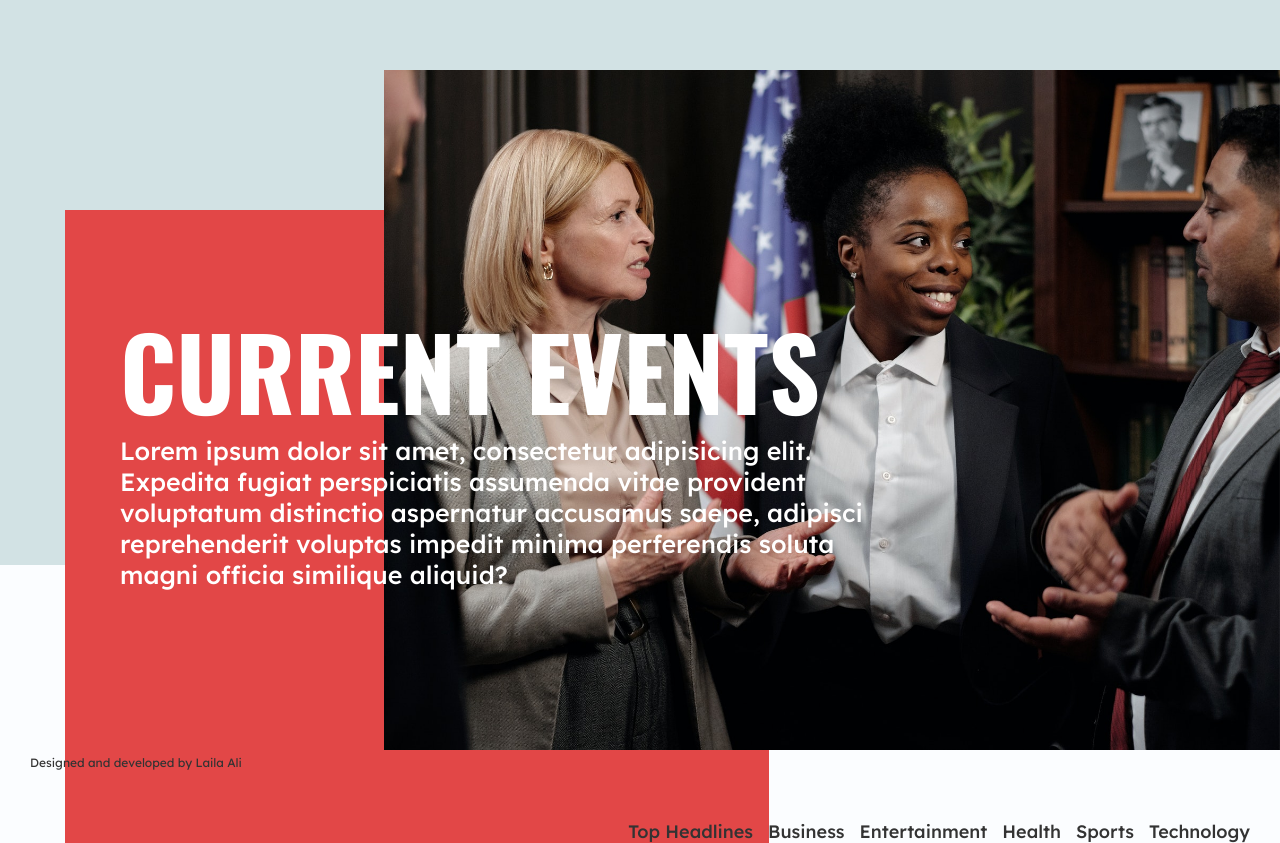
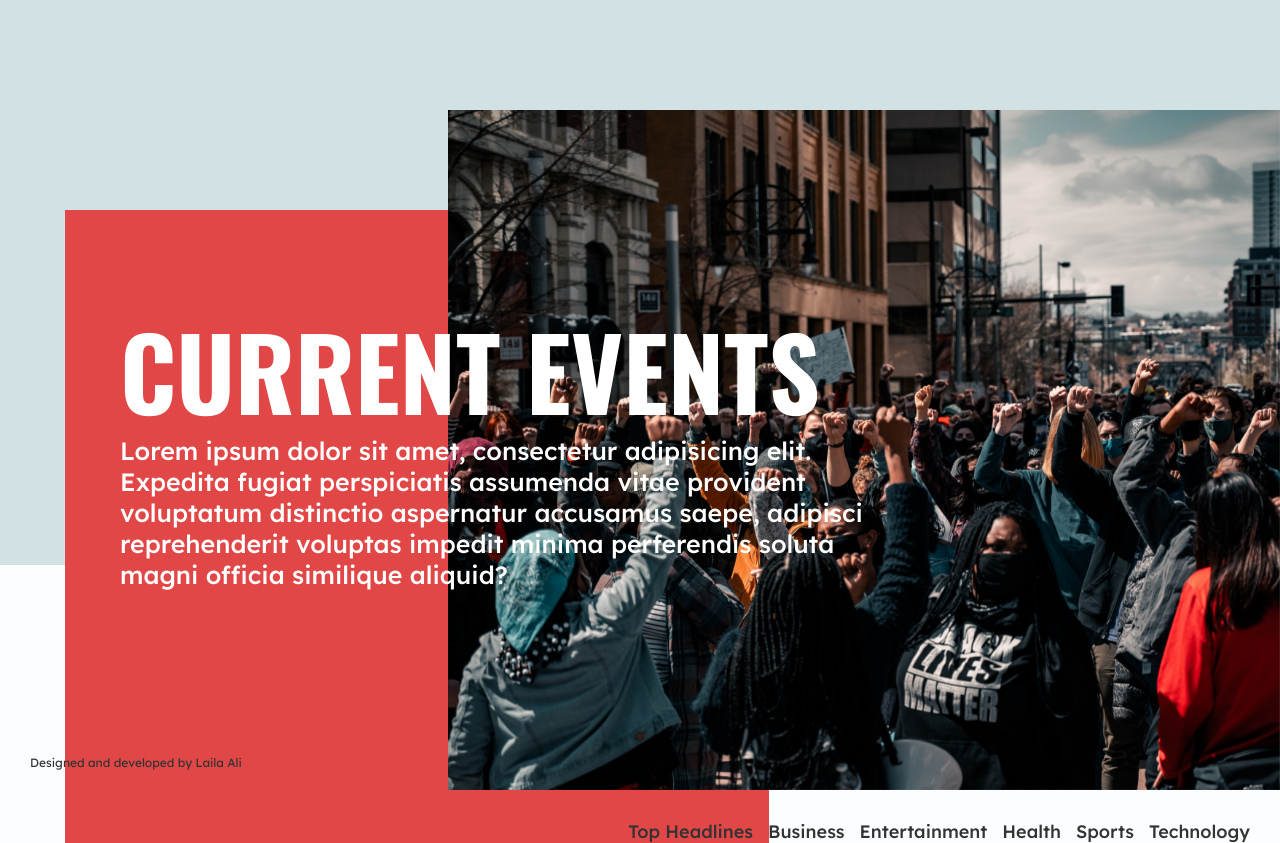
Before and after one commit to LailaAli/Current_Events_site, a React (Create React App) app: page / in a window 1280 px wide. Built offline with nearby package versions, Linux system fonts and the light colour scheme; a web font is replaced by a local one.

Commit message:
Archive header: tweak style

```diff
--- a/src/components/ArchiveHeader/ArchiveHeader.module.scss
+++ b/src/components/ArchiveHeader/ArchiveHeader.module.scss
@@ -24,10 +24,11 @@
       @include mobile-up {
          display: block;
          position: fixed;
-         top: 10rem;
+         top: 6rem;
          left: 6.5rem;
          min-height: 40rem;
-         max-height: 65rem;
+         max-height: 70rem;
+         height: 50rem;
          width: 100%;
          max-width: 55%;
          background-color: $color-red;
@@ -35,7 +36,7 @@
       }
       @include tablet-up {
          top: 21rem;
-         height: 65rem;
+         height: 70rem;
       }
    }
 
@@ -44,13 +45,13 @@
       min-height: 40rem;
       width: 100%;
       filter: grayscale(1);
-      background-image: url("~assets/images/pexels-august-de-richelieu-4427626.jpg");
+      background-image: url("~assets/images/colin-lloyd-hVyCzb_-4yw-unsplash.jpg");
       background-size: cover;
       background-position: top center;
       background-repeat: no-repeat;
       @include mobile-up {
-         width: 70%;
-         top: 7rem;
+         width: 65%;
+         top: 11rem;
          right: 0;
          filter: none;
       }
```
